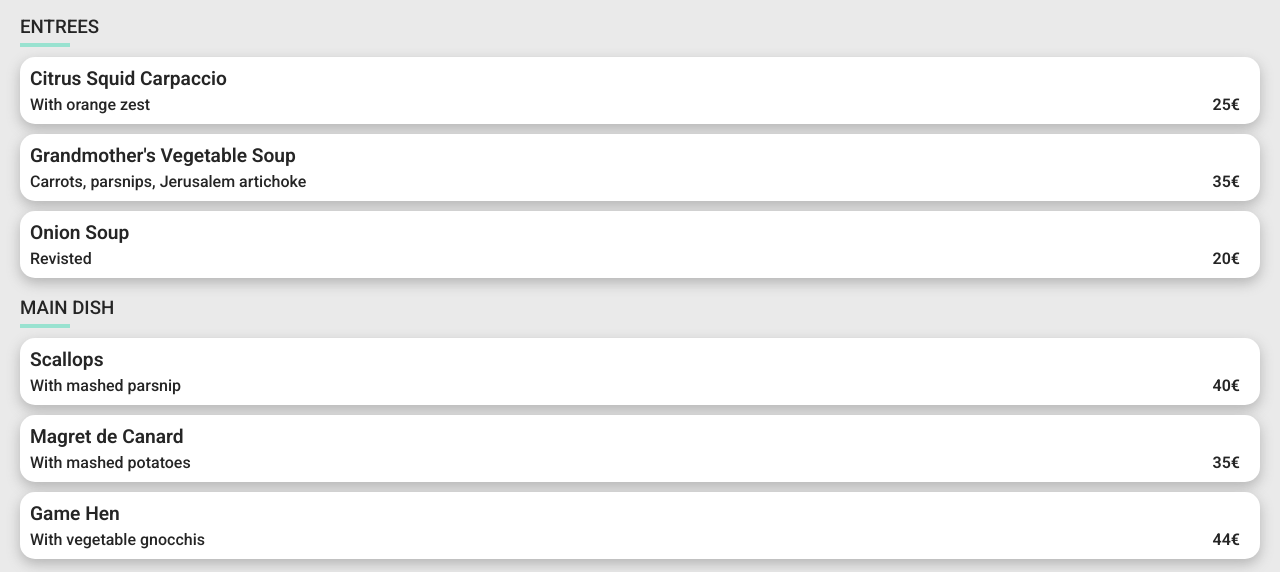
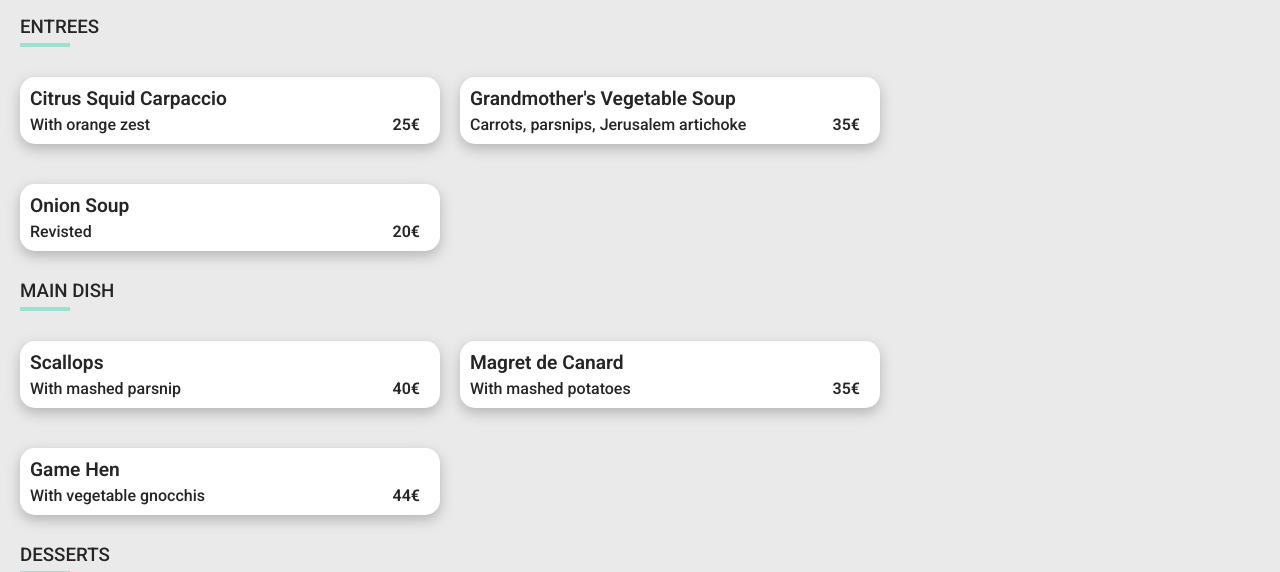
Before and after one commit to wenzTechie/ohmyfood, a website: page menus/bastille.html in a window 1280 px wide. Shown: the part 508-1080 px from the top of the page. Drawn offline with Linux system fonts and the light colour scheme; a web font is replaced by a local one.

Commit message:
Menu pages desktop fix

```diff
--- a/sass/pages/_menus.scss
+++ b/sass/pages/_menus.scss
@@ -38,7 +38,7 @@
 
 .l-menu-outer {
     display: flex;
-    flex-direction: column;
+    flex-direction: row;
     flex-wrap: wrap;
     padding: 30px 20px 40px 20px;
     border-radius: 40px 40px 0 0;
@@ -52,7 +52,7 @@
     display: flex;
     flex-direction: row;
     justify-content: space-between;
-
+    width: 100%;
     &__name {
         margin-top: 0;
     }
@@ -62,11 +62,26 @@
     }
 }
 
-.c-menu-course {
+.l-courses-outer {
+    width: 100%;
+}
+
+.l-menu-course-container {
+
+    flex-direction: column;
+    flex-wrap: wrap;
 
 }
 
+.c-menu-course {
+    display: flex;
+    flex-direction: row;
+    flex-wrap: wrap;
+    gap: 20px;
+}
+
 .c-menu-intro {
+    width: 100%;
     &__label {
         text-transform: uppercase;
         font-weight: 400;
@@ -79,12 +94,14 @@
 }
 
 .c-menu-item {
+    width: 90%;
+    max-width: 400px;
     background-color: white;
     border-radius: 15px;
     box-shadow: $stOutset;
     position: relative;
     padding: 10px;
-    margin: 10px 0;
+    margin: 10px auto;
     &__name {
         font-size: 1.2em;
         font-weight: 600;
@@ -103,6 +120,9 @@
     &--order-check-container {
         display: none;
     }
+    @media only screen and (min-width: 900px) {
+        margin: 10px 0;
+    }
 }
 
 .l-order-button {
```
Also changed, not shown: css/style.css, menus/fullpalette.html (line endings or trailing spaces), 1 other file.
